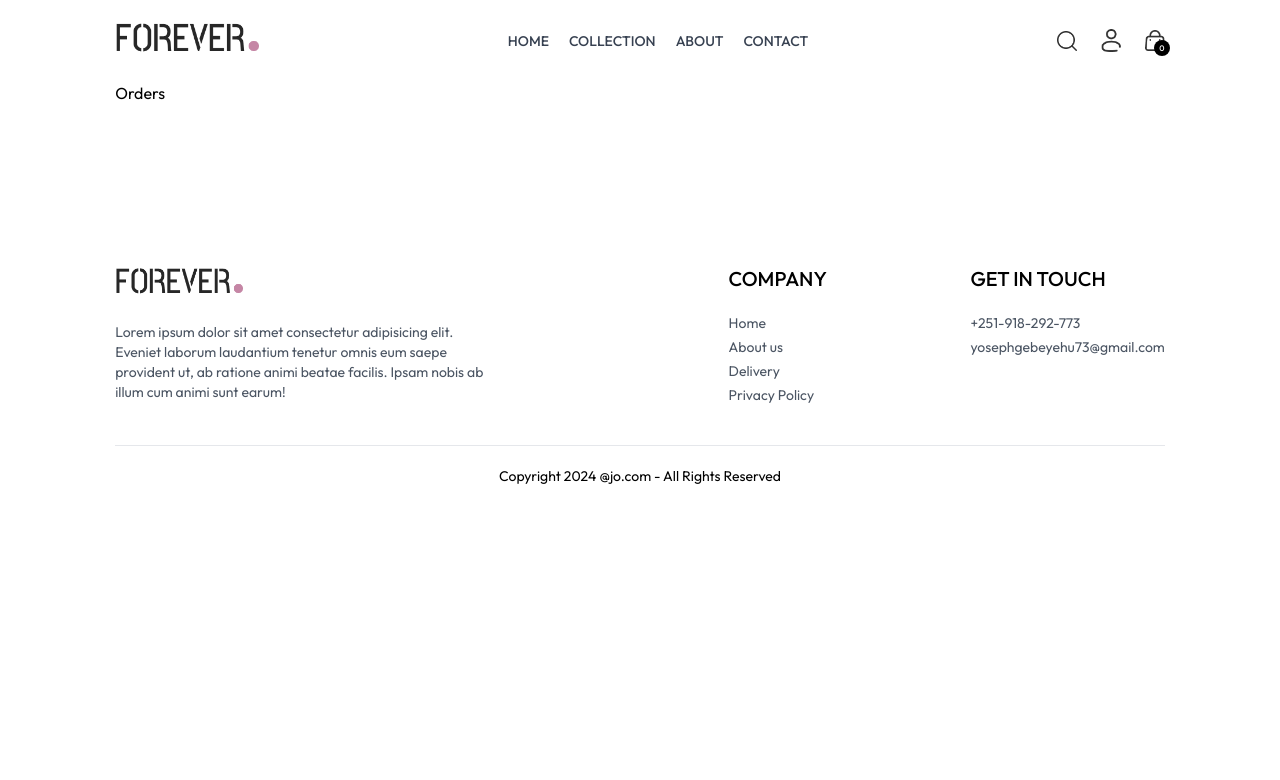
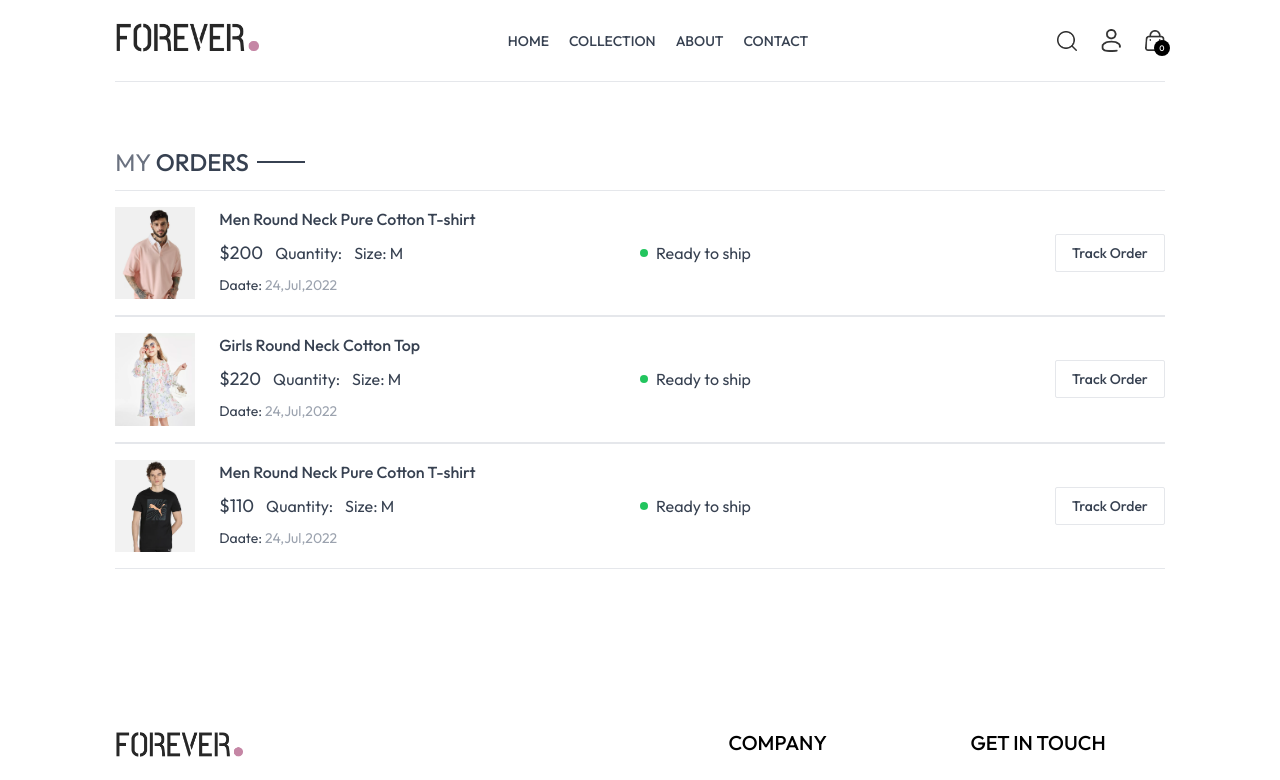
Before and after one commit to Yoseph-Gebeyehu/E-Commerce-Website, a React (Vite) app in the folder frontend/: page /orders in a window 1280 px wide. Shown: the top 780 px of the page. Built offline with nearby package versions, Linux system fonts and the light colour scheme.

Commit message:
Add orders page.

```diff
--- a/frontend/src/pages/Orders.jsx
+++ b/frontend/src/pages/Orders.jsx
@@ -1,7 +1,54 @@
-import React from "react";
+import React, { useContext } from "react";
+import { ShopContext } from "../context/ShopContext";
+import Title from "../components/Title";
 
 const Orders = () => {
-  return <div>Orders</div>;
+  const { products, currency } = useContext(ShopContext);
+
+  return (
+    <div className="border-t pt-16">
+      <div className="text-2xl ">
+        <Title text1={"MY"} text2={"ORDERS"} />
+      </div>
+
+      <div>
+        {products.slice(1, 4).map((item, index) => (
+          <div
+            key={index}
+            className="py-4 border-t border-b text-gray-700 flex flex-col md:flex-row md:items-center justify-between gap-4"
+          >
+            <div className="flex items-start gap-6 text-sm ">
+              <img className="w-12 sm:w-20 " src={item.image[0]} alt="" />
+              <div>
+                <p className="sm:text-base font-medium">{item.name}</p>
+                <div className="flex items-center gap-3 mt-2 text-base text-gray-700 ">
+                  <p className="text-lg ">
+                    {currency}
+                    {item.price}
+                  </p>
+                  <p> Quantity: {item.quantity}</p>
+                  <p>Size: M</p>
+                </div>
+                <p className="mt-2">
+                  Daate: <span className="text-gray-400">24,Jul,2022</span>
+                </p>
+              </div>
+            </div>
+
+            <div className="md:w-1/2 flex justify-between ">
+              <div className="flex items-center gap-2">
+                <p className="min-w-2 h-2 rounded-full bg-green-500 "></p>
+                <p className="text-sm md:text-base">Ready to ship</p>
+              </div>
+              <button className="border px-4 py-2 text-sm font-medium rounded-sm ">
+                Track Order
+              </button>
+            </div>
+          </div>
+        ))}
+      </div>
+    </div>
+  );
 };
 
 export default Orders;
--- a/frontend/src/pages/PlaceOrder.jsx
+++ b/frontend/src/pages/PlaceOrder.jsx
@@ -1,10 +1,12 @@
-import React, { useState } from "react";
+import React, { useContext, useState } from "react";
 import Title from "../components/Title";
 import CartTotal from "../components/CartTotal";
 import { assets } from "../assets/frontend_assets/assets";
+import { ShopContext } from "../context/ShopContext";
 
 const PlaceOrder = () => {
   const [method, setMethod] = useState("cod");
+  const { navigate } = useContext(ShopContext);
   return (
     <div className="flex flex-col sm:flex-row justify-between gap-4 pt-5 sm:pt-14 min-h-[80vh] border-t ">
       {/* ----------------- Left Side -------------------- */}
@@ -113,7 +115,10 @@
           </div>
 
           <div className="w-full text-end mt-8 ">
-            <button className="bg-black text-white px-16 py-3 text-sm">
+            <button
+              onClick={() => navigate("/orders")}
+              className="bg-black text-white px-16 py-3 text-sm"
+            >
               PLACE ORDER
             </button>
           </div>
```
